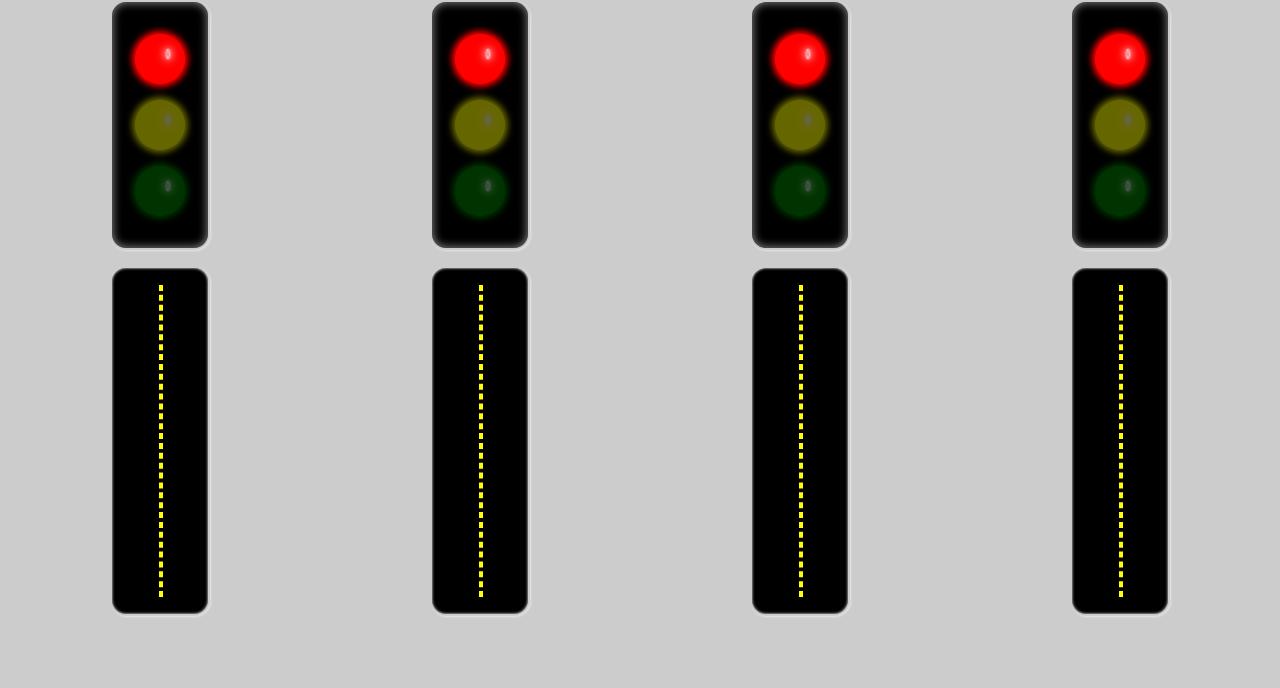
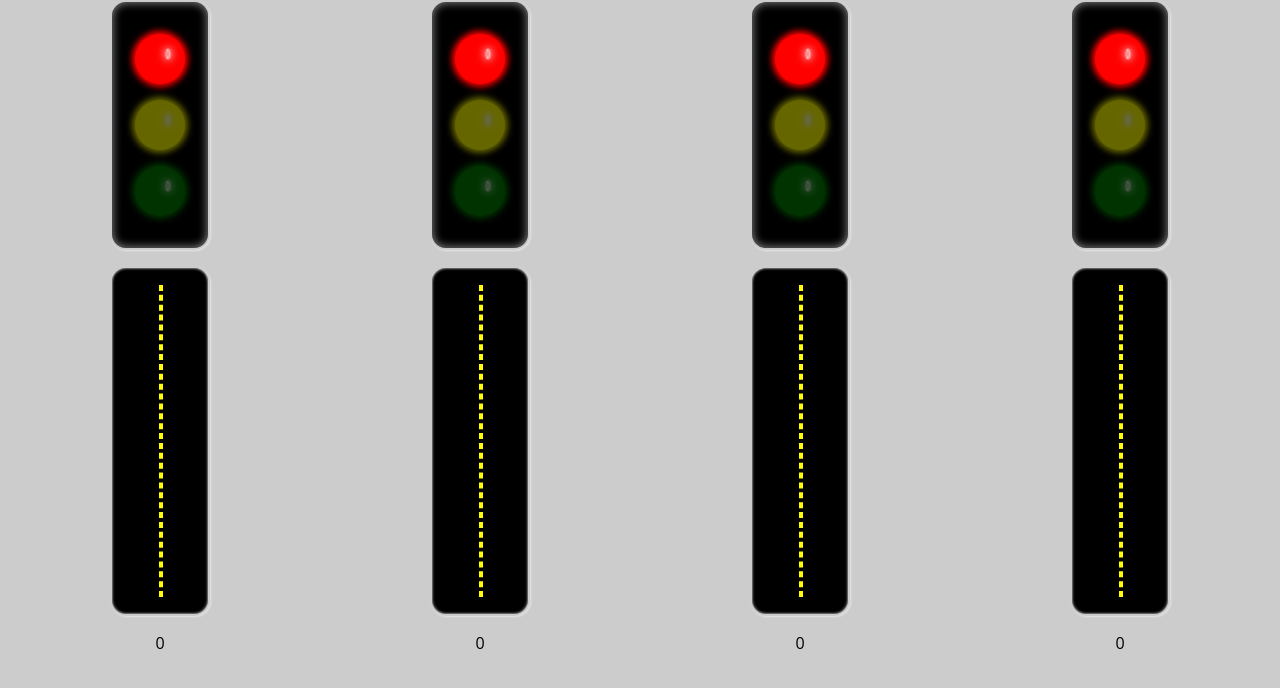
Before and after one commit to FelipeESchmidt/signal-demo, a React (Create React App) app: page / in a window 1280 px wide. Shown: the top 688 px of the page. Built offline with nearby package versions, Linux system fonts and the light colour scheme.

Commit message:
feat: creating context and adapting components to use it

```diff
--- a/src/components/Intersection/index.tsx
+++ b/src/components/Intersection/index.tsx
@@ -15,6 +15,7 @@ export const Intersection = ({ signal }: IIntersectionProps) => {
     <S.IntersectionContainer>
       <Signal litColor={signal.litColor} />
       <Street />
+      <p>{signal.nOfCars}</p>
     </S.IntersectionContainer>
   );
 };
--- /dev/null
+++ b/src/components/Semaphore/index.tsx
@@ -0,0 +1,16 @@
+import React, { useContext } from "react";
+
+import { SignalInfoContext } from "../../contexts/SignalInfoContext";
+import Intersection from "../Intersection";
+import * as S from "./styles";
+
+export const Semaphore = () => {
+  const { signals } = useContext(SignalInfoContext);
+  return (
+    <S.StyledSemaphoreContainer>
+      {signals.map((signal) => (
+        <Intersection signal={signal} key={signal.id} />
+      ))}
+    </S.StyledSemaphoreContainer>
+  );
+};
--- /dev/null
+++ b/src/components/Semaphore/styles.ts
@@ -0,0 +1,6 @@
+import { styled } from "styled-components";
+
+export const StyledSemaphoreContainer = styled.div`
+  display: flex;
+  justify-content: space-around;
+`;
--- /dev/null
+++ b/src/contexts/SignalInfoContext/index.tsx
@@ -0,0 +1,19 @@
+import React from "react";
+
+import { ISignalInfoContext } from "./types";
+import { useSignalBrain } from "../../hooks/useSignalBrain";
+import { INodeWithChildren } from "../../types";
+
+export const SignalInfoContext = React.createContext<ISignalInfoContext>(
+  {} as ISignalInfoContext
+);
+
+export const SignalInfoProvider = ({ children }: INodeWithChildren) => {
+  const { activeSignalIndex, signals } = useSignalBrain();
+
+  return (
+    <SignalInfoContext.Provider value={{ activeSignalIndex, signals }}>
+      {children}
+    </SignalInfoContext.Provider>
+  );
+};
--- /dev/null
+++ b/src/contexts/SignalInfoContext/types.ts
@@ -0,0 +1,6 @@
+import { ISignalProps } from "../../hooks/useSignalBrain";
+
+export interface ISignalInfoContext {
+  activeSignalIndex: number;
+  signals: ISignalProps[];
+}
--- a/src/hooks/useSignalBrain/index.ts
+++ b/src/hooks/useSignalBrain/index.ts
@@ -11,6 +11,7 @@ export const useSignalBrain = () => {
     ...defaultSignals.map((signal) => ({
       ...signal,
       litColor: "red" as SignalColorsType,
+      nOfCars: 0,
     })),
   ]);
 
--- a/src/hooks/useSignalBrain/types.ts
+++ b/src/hooks/useSignalBrain/types.ts
@@ -2,4 +2,5 @@ import { SignalColorsType, IDefaultSignalProps } from "../../types";
 
 export interface ISignalProps extends IDefaultSignalProps {
   litColor: SignalColorsType;
+  nOfCars: number;
 }
--- a/src/page/index.tsx
+++ b/src/page/index.tsx
@@ -1,16 +1,13 @@
 import React from "react";
 
-import Intersection from "../components/Intersection";
-import { useSignalBrain } from "../hooks/useSignalBrain";
+import { SignalInfoProvider } from "../contexts/SignalInfoContext";
+import { Semaphore } from "../components/Semaphore";
 
 const App: React.FunctionComponent = () => {
-  const { signals } = useSignalBrain();
   return (
-    <div style={{ display: "flex", justifyContent: "space-around" }}>
-      {signals.map((signal) => (
-        <Intersection signal={signal} key={signal.id} />
-      ))}
-    </div>
+    <SignalInfoProvider>
+      <Semaphore />
+    </SignalInfoProvider>
   );
 };
 
--- a/src/types/index.ts
+++ b/src/types/index.ts
@@ -1,6 +1,12 @@
+import React from "react";
+
 export interface IDefaultSignalProps {
   id: number;
   greenLitPeriod: number;
 }
 
 export type SignalColorsType = "red" | "yellow" | "green";
+
+export interface INodeWithChildren {
+  children: React.ReactNode;
+}
```
